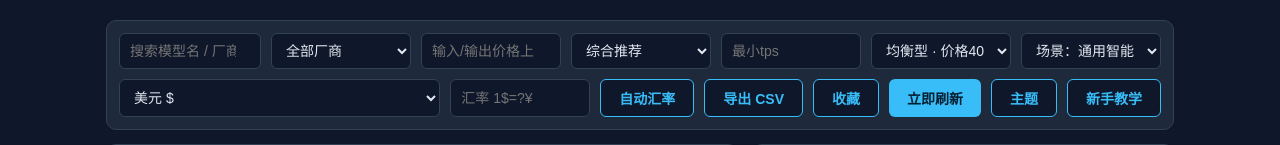
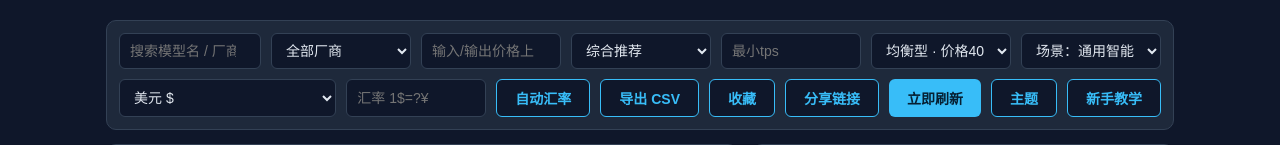
Before and after one commit to study-hard-racate/token_rank, a Flask app: page / in a window 1280 px wide. Shown: the part 87-232 px from the top of the page. Run offline with Flask 3, Linux system fonts and the light colour scheme.

Commit message:
v36: 三项 UX 优化 — URL 分享 / 深色模式自动切换 / 表格固定表头
- 新增「分享链接」按钮：一键复制当前筛选/排序状态的 URL
- 深色模式自动跟随系统偏好（首次访问时检测 prefers-color-scheme）
- 表格滚动时固定表头，始终可见列名

```diff
--- a/static/app.js
+++ b/static/app.js
@@ -1519,6 +1519,10 @@ document.addEventListener("DOMContentLoaded", async () => {
   if ((localStorage.getItem("tk_theme") || "dark") === "light") {
     document.body.classList.add("light");
     $("theme").textContent = "暗色";
+  } else if (!localStorage.getItem("tk_theme") && window.matchMedia && window.matchMedia("(prefers-color-scheme: light)").matches) {
+    // 首次访问且系统偏好为亮色时，自动跟随系统
+    document.body.classList.add("light");
+    $("theme").textContent = "暗色";
   }
   $("search").addEventListener("input", debounce(loadData, 300));
   $("provider").addEventListener("change", loadData);
@@ -1552,6 +1556,20 @@ document.addEventListener("DOMContentLoaded", async () => {
     $("rate").value = state.rate;
   }
   $("refresh").addEventListener("click", manualRefresh);
+  $("share-link").addEventListener("click", () => {
+    saveStateToURL();
+    const url = location.href;
+    if (navigator.clipboard) {
+      navigator.clipboard.writeText(url).then(() => {
+        const btn = $("share-link");
+        const old = btn.textContent;
+        btn.textContent = "已复制 ✓";
+        setTimeout(() => (btn.textContent = old), 1500);
+      });
+    } else {
+      prompt("复制当前链接：", url);
+    }
+  });
   $("est-btn").addEventListener("click", runEstimate);
   $("inM").addEventListener("keydown", (e) => { if (e.key === "Enter") runEstimate(); });
   $("outM").addEventListener("keydown", (e) => { if (e.key === "Enter") runEstimate(); });
--- a/static/style.css
+++ b/static/style.css
@@ -97,10 +97,13 @@ header h1 { font-size: 26px; }
 .table-wrap {
   background: var(--card); border: 1px solid var(--line);
   border-radius: 10px; overflow-x: auto; overflow-y: hidden;
+  max-height: 70vh; /* 允许纵向滚动 */
 }
 table { width: 100%; border-collapse: collapse; font-size: 14px; }
 th, td { padding: 10px 12px; text-align: left; white-space: nowrap; }
 th { background: var(--th); color: var(--muted); font-weight: 600; }
+/* 固定表头：滚动时始终可见 */
+.table-wrap thead th { position: sticky; top: 0; z-index: 10; box-shadow: 0 2px 0 var(--line); }
 tbody tr:nth-child(even) { background: var(--zebra); }
 tbody tr:hover { background: var(--hover); }
 td.num { text-align: right; }
--- a/templates/index.html
+++ b/templates/index.html
@@ -108,6 +108,7 @@
     <button id="rate-auto" class="btn btn-ghost" title="自动获取最新美元兑人民币汇率">自动汇率</button>
     <button id="export" class="btn btn-ghost" title="导出当前榜单（含当前筛选/排序）为 CSV">导出 CSV</button>
     <button id="fav-toggle" class="btn btn-ghost" title="只看收藏的模型（点每行星标 ☆ 收藏）">收藏</button>
+    <button id="share-link" class="btn btn-ghost" title="复制当前筛选/排序状态的链接，分享给他人">分享链接</button>
     <button id="refresh" class="btn">立即刷新</button>
     <button id="theme" class="btn btn-ghost" title="切换深色/亮色主题">主题</button>
     <button id="guide-reopen" class="btn btn-ghost" title="重新查看新手教学">新手教学</button>
```
